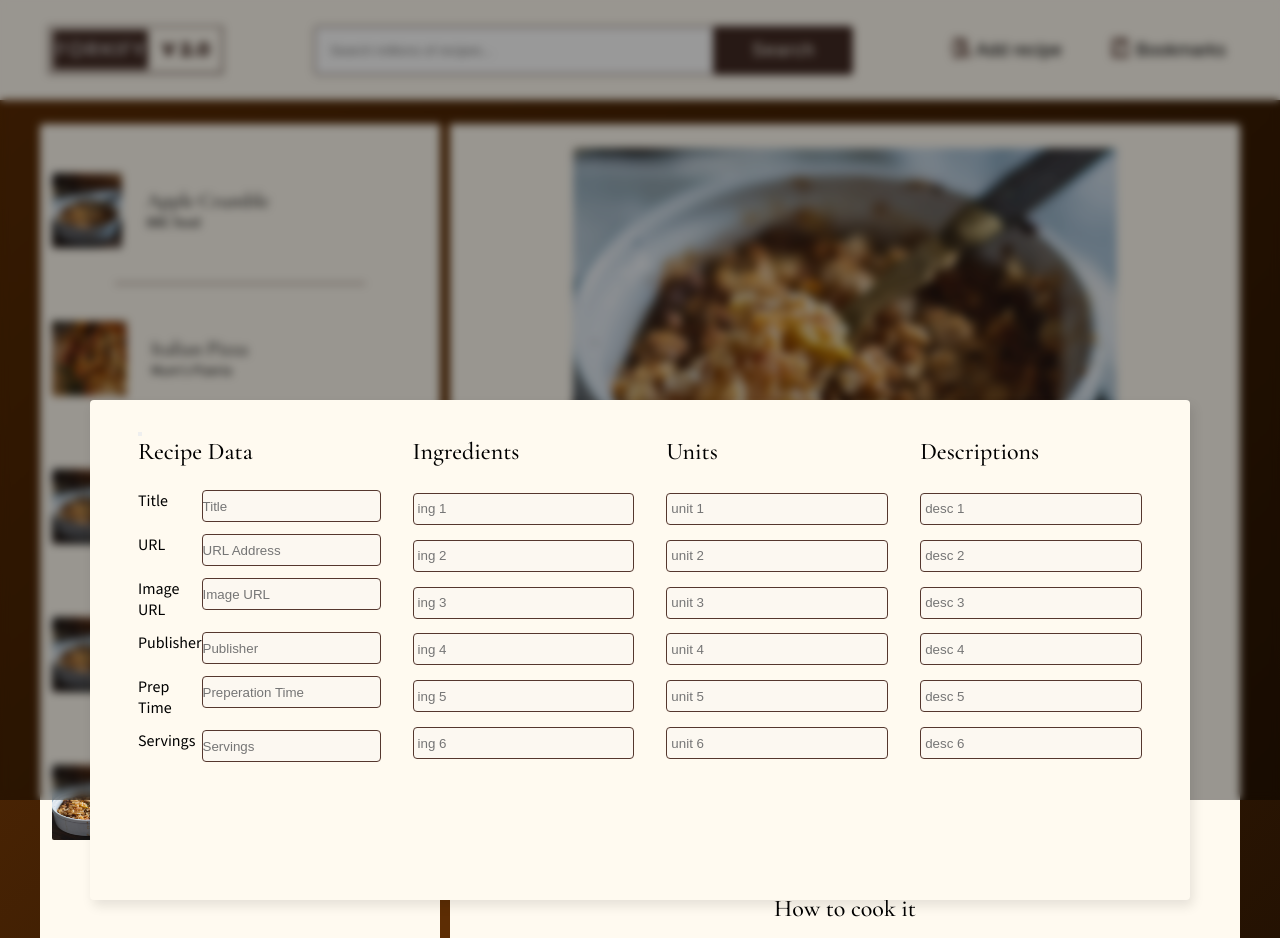
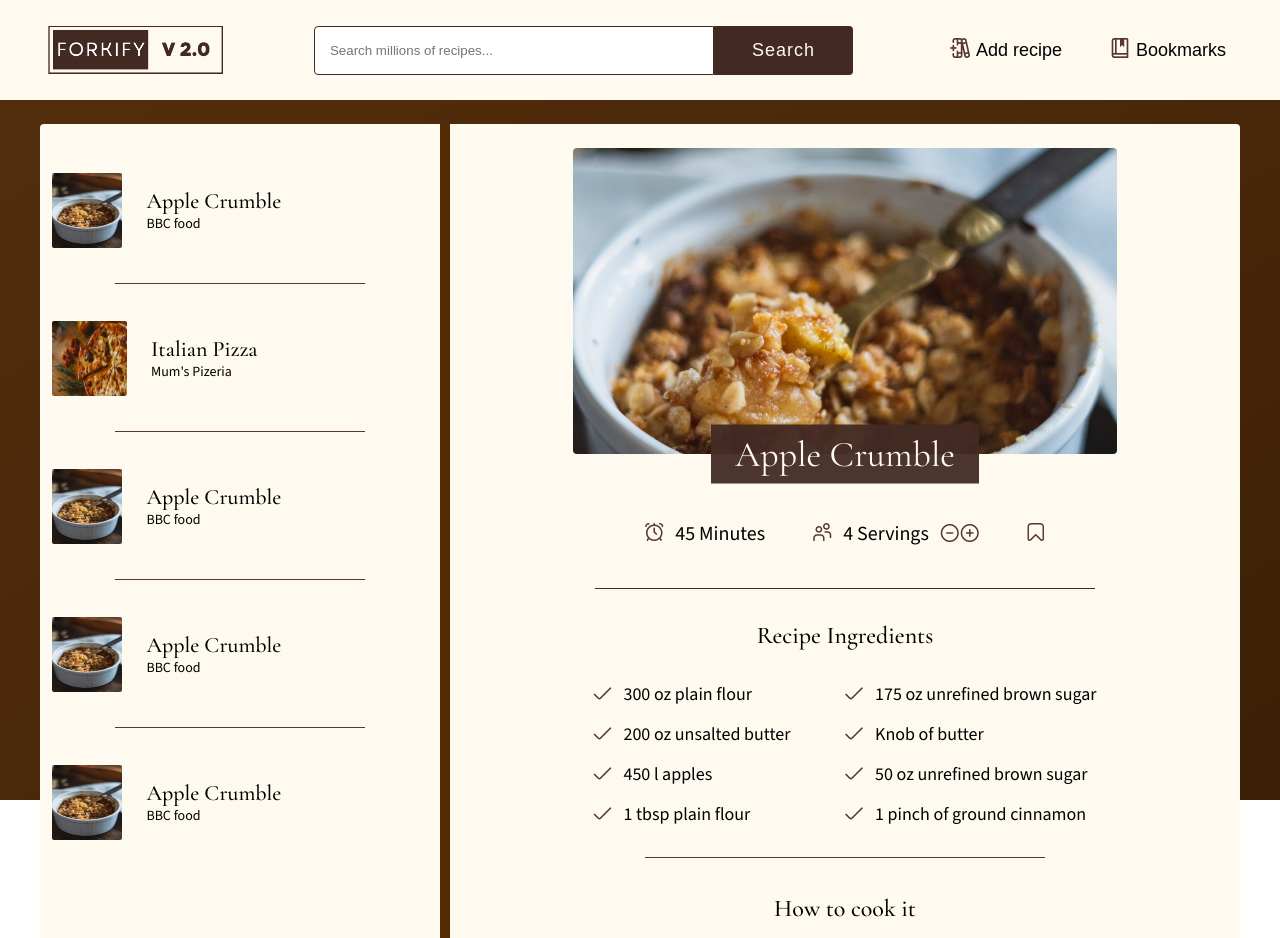
Before and after one commit to razgb/forkify-elegant, a website: page index.html in a window 1280 px wide. Shown: the top 938 px of the page. Drawn offline with nearby package versions, Linux system fonts and the light colour scheme.

Commit message:
Most design features complete

```diff
--- a/css/General.css
+++ b/css/General.css
@@ -2,6 +2,8 @@
 /* @import "~@flaticon/flaticon-uicons/css/regular/straight.css"; */
 @import url("https://cdn-uicons.flaticon.com/2.0.0/uicons-regular-straight/css/uicons-regular-straight.css");
 @import url("https://cdn-uicons.flaticon.com/2.0.0/uicons-regular-rounded/css/uicons-regular-rounded.css");
+@import url("https://cdn-uicons.flaticon.com/2.0.0/uicons-solid-rounded/css/uicons-solid-rounded.css");
+
 :root {
   --color-primary: #fffaf0;
   --color-primary-hover: rgb(247, 238, 222);
@@ -15,7 +17,19 @@
   --background-darker: rgb(22, 11, 1);
   /* --color-text: #190d01; */
 
-  --gradient: linear-gradient(to bottom right, rgb(93, 45, 4), rgb(30, 15, 2));
+  --gradient: linear-gradient(
+    to bottom right,
+    rgb(86, 42, 3),
+    rgb(59, 29, 3),
+    rgb(46, 23, 3)
+  );
+
+  --gradient-one: linear-gradient(
+    to bottom right,
+    rgb(84, 46, 14),
+    rgb(74, 40, 10),
+    rgb(59, 31, 6)
+  );
 }
 
 * {
@@ -31,15 +45,13 @@ html {
 
 body {
   font-family: "Source Sans 3", sans-serif;
-  background: var(--gradient);
   height: 100%;
 }
 
 /* .container {
 } */
-
+/*
 .overlay {
-  /* for chrome */
   -webkit-backdrop-filter: blur(4px);
 
   backdrop-filter: blur(4px);
@@ -51,7 +63,23 @@ body {
   position: fixed;
   top: 0;
   left: 0;
+} */
+
+.hidden {
+  display: none;
 }
+
+.background-layer {
+  position: fixed; /* Stays even when scrolling */
+  top: 0;
+  right: 0;
+  bottom: 0;
+  left: 0;
+  background: var(--gradient-one);
+  z-index: -100; /* Ensure it stays behind other content */
+}
+
+/* //////////////////////////////////////////////////////////////// */
 
 .main {
   max-width: 120rem;
@@ -62,9 +90,6 @@ body {
 
 .results-recipe-box {
   display: flex;
-  /* gap: 4.8rem; */
-  /* padding: 3.2rem; */
-  /* align-items: center; */
 }
 
 .header {
@@ -89,6 +114,7 @@ body {
   color: var(--color-primary);
 
   border: 2px solid transparent;
+  border-radius: 0.4rem;
   cursor: pointer;
   transition: all 0.2s ease;
 }
--- a/css/form.css
+++ b/css/form.css
@@ -7,10 +7,11 @@
 
   /* This Translates the element back 50% to the left. (Centering trick) */
   transform: translateX(-50%);
+  /* transform: translateY(-50%); */
 
   width: 110rem;
   height: 50rem;
-  padding: 2.4rem 4.8rem;
+  padding: 4.8rem;
   background-color: var(--color-primary);
 
   border-radius: 0.4rem;
@@ -20,33 +21,31 @@
   transition: all 0.3s;
 }
 
-/* find icon for this */
-/* .btn--close-modal {
-} */
+.btn--close-modal {
+  position: absolute;
+
+  top: 0;
+  right: 0;
+  transform: translate(-50%, 50%);
+
+  background: none;
+  border: none;
+  cursor: pointer;
+
+  font-size: 2rem;
+}
 
 .upload {
   display: grid;
-
   column-gap: 3.2rem;
-  row-gap: 4.8rem;
+  row-gap: 3.2rem;
   grid-template-columns: repeat(4, 1fr);
 }
 
 .upload__column {
   display: grid;
-  row-gap: 1.2rem;
   grid-template-columns: 1fr 1fr;
 }
-
-.column--1 .upload__input {
-  width: 15rem;
-}
-
-/* .column--1,
-.column--2,
-.column--3 {
-  width: 0.5fr;
-} */
 
 .upload__heading {
   grid-column: span 2;
@@ -56,41 +55,19 @@
   margin-bottom: 1.2rem;
 }
 
-/* THESE 2 ARE FOR UPLOAD__COLUMN 1 ONLY */
-.upload__label--col-1 {
-  font-size: 1.6rem;
-  /* margin-right: 0.6rem; */
-}
-
-.upload__input--col-1 {
-  height: 3.2rem;
-
-  background-color: var(--color-primary-lighter);
-  border-radius: 0.4rem;
-  border: 1px solid var(--color-secondary-lighter);
-}
-/*  */
-
 .upload__label {
   /* This makes the label fully disappear and have no affect on the DOM. */
   display: none;
 }
 
-/* .upload__label--width-zero {
-  display: none;
-} */
-
 .upload__input {
   grid-column: span 2;
-  /*
-  max-width: 20rem;
-  width: 20rem;
-  min-width: 10rem; */
-
   width: 100%;
-  /* width: 50%; */
   height: 3.2rem;
   padding-left: 0.4rem;
+  font-size: 1.6rem;
+  margin-bottom: 1.2rem;
+  color: #848484;
 
   background-color: var(--color-primary-lighter);
   border-radius: 0.4rem;
@@ -100,3 +77,9 @@
 .upload__input:focus {
   outline: none;
 }
+
+.upload__btn--form {
+  grid-column: 2 / span 2;
+  width: 30rem;
+  justify-self: center;
+}
--- a/css/nav.css
+++ b/css/nav.css
@@ -30,6 +30,7 @@
   width: 40rem;
   padding: 15px;
   border: 1px solid var(--color-secondary);
+  background-color: #fff;
 
   border-top-left-radius: 0.4rem;
   border-bottom-left-radius: 0.4rem;
@@ -40,8 +41,7 @@
 }
 
 .btnForm {
-  border-top-right-radius: 0.4rem;
-  border-bottom-right-radius: 0.4rem;
+  border-radius: 0 0.4rem 0.4rem 0;
 }
 
 .nav {
--- a/css/recipe.css
+++ b/css/recipe.css
@@ -3,7 +3,7 @@
   gap: 1.2rem;
   padding: 2.4rem;
 
-  border-left: 1rem solid rgb(93, 45, 4);
+  border-left: 1rem solid rgb(86, 42, 3);
 }
 
 .recipe__figure {
@@ -43,13 +43,6 @@
   gap: 4.8rem;
 }
 
-.recipe__details {
-  height: 4rem;
-  display: flex;
-  align-items: center;
-  gap: 1.2rem;
-}
-
 .recipe__img {
   /* Both divisible by 16 and 9 respectively. */
   /* width: 64rem;
@@ -77,23 +70,40 @@
   left: 0;
 }
 
-.recipe__icon {
-  font-size: 1.6rem;
-  color: var(--color-secondary-lighter);
+.recipe__details {
+  height: 4rem;
+  display: flex;
+  align-items: center;
+  gap: 1.2rem;
 }
 
-/* Plus and Minus icons */
-.serving__icon:hover {
-  transform: translateY(-0.5rem);
-  cursor: pointer;
-  transition: all 0.2s ease;
+.recipe__icon {
+  font-size: 1.8rem;
+  color: var(--color-secondary-lighter);
+  transform: translateY(0.2rem);
 }
 
+/* This is the  */
 .recipe__info {
   display: block;
   font-size: 2rem;
   font-weight: 300;
-  height: 100%;
+}
+
+.change-serving-container {
+  transform: translateY(0.2rem);
+}
+
+/* Plus and Minus icons */
+.serving__icon {
+  background-color: var(--color-primary);
+  border: none;
+}
+
+.serving__icon:hover {
+  transform: translateY(-0.1rem);
+  cursor: pointer;
+  transition: all 0.2s ease;
 }
 
 /* //////////////////////////////////////////////////////////////////////////////////////////////////////////////////// */
--- a/css/results.css
+++ b/css/results.css
@@ -65,7 +65,7 @@
 .search__heading {
   font-family: "Cormorant Garamond", serif;
   font-weight: 500;
-  font-size: 2rem;
+  font-size: 2.2rem;
 }
 
 .search__subheading {
@@ -73,3 +73,76 @@
   font-size: 1.4rem;
   font-weight: 300;
 }
+
+/* ///////////////////////////////////////////////////////////////////////////////////////////////////////// */
+.bookmark__item {
+  display: flex;
+  align-items: center;
+
+  gap: 1.2rem;
+  padding: 1.2rem;
+
+  width: 25rem;
+  height: 8rem;
+
+  transition: all 0.2s;
+}
+
+.bookmark__item:hover {
+  background-color: var(--color-primary-hover);
+}
+
+.bookmark__item::after {
+  content: "";
+  position: absolute;
+  bottom: -1.2rem;
+  left: 50%;
+  width: 15rem;
+  height: 1px;
+  background: var(--color-secondary-lighter);
+  transform: translateX(-50%);
+}
+
+.bookmark__img {
+  width: 5rem;
+  height: 5rem;
+}
+
+.bookmark__content {
+  display: flex;
+  flex-direction: column;
+  gap: 0.4rem;
+}
+
+/* .bookmark__link {
+} */
+
+.bookmark__heading {
+  font-family: "Cormorant, Garamond", serif;
+
+  font-size: 1.4rem;
+  font-weight: 400;
+}
+
+.bookmark__subheading {
+  font-size: 1.2rem;
+  font-weight: 300;
+}
+
+/* .bookmark__btn {
+  background-color: var(--color-primary);
+  border: none;
+  cursor: pointer;
+}
+.bookmark__btn:hover {
+  fill: var(--color-secondary-lighter);
+} */
+
+.bookmark__icon {
+  font-size: 2rem;
+}
+
+.bookmark__icon:hover {
+  /* color: var(--color-secondary); */
+  fill: var(--color-secondary);
+}
--- a/index.html
+++ b/index.html
@@ -25,9 +25,12 @@
 
     <!-- Icons  -->
   </head>
+
   <body>
     <div class="container">
       <div class="overlay"></div>
+      <div class="background-layer"></div>
+
       <!-- Contains brand image, search bar, and [add recipe, bookmarks] -->
       <header class="header">
         <img
@@ -121,6 +124,19 @@
                   <span class="search__subheading">BBC food</span>
                 </div>
               </li>
+
+              <!-- <li class="bookmark__item">
+                <img
+                  src="images/apple-crumble.avif"
+                  alt=""
+                  class="bookmark__img"
+                />
+                <div class="bookmark__content">
+                  <a href="" class="bookmark__link"></a>
+                  <h3 class="bookmark__heading">Apple Crumble</h3>
+                  <span class="bookmark__subheading">BBC food</span>
+                </div>
+              </li> -->
             </ul>
           </div>
 
@@ -131,9 +147,8 @@
 
               <div class="recipe__detail--container">
                 <div class="recipe__details">
-                  <div>
-                    <i class="recipe__icon fi fi-rr-alarm-clock"></i>
-                  </div>
+                  <i class="recipe__icon fi fi-rr-alarm-clock"></i>
+
                   <span class="recipe__info"
                     ><strong class="ingredient__highlight">45</strong> Minutes
                   </span>
@@ -145,13 +160,19 @@
                     ><strong class="ingredient__highlight">4</strong>
                     Servings</span
                   >
-                  <div>
-                    <i
-                      class="recipe__icon serving__icon fi fi-rr-minus-circle"
-                    ></i>
-                    <i class="recipe__icon serving__icon fi fi-rs-add"></i>
+
+                  <div class="change-serving-container">
+                    <button class="serving__icon">
+                      <i class="recipe__icon fi fi-rr-minus-circle"></i>
+                    </button>
+                    <button class="serving__icon">
+                      <i class="recipe__icon fi fi-rs-add"></i>
+                    </button>
                   </div>
                 </div>
+
+                <!-- <button class="bookmark__btn"></button> -->
+                <i class="recipe__icon bookmark__icon fi fi-rr-bookmark"></i>
               </div>
             </section>
 
@@ -160,48 +181,65 @@
               <ul class="recipe__ingredients--list">
                 <li class="recipe__ingredient">
                   <i class="recipe__icon fi fi-rs-check"></i>
-                  <strong class="ingredient__highlight">300</strong>oz plain
-                  flour
+                  <div>
+                    <strong class="ingredient__highlight">300</strong> oz plain
+                    flour
+                  </div>
                 </li>
 
                 <li class="recipe__ingredient">
                   <i class="recipe__icon fi fi-rs-check"></i>
-                  <strong class="ingredient__highlight">175</strong>oz unrefined
-                  brown sugar
+                  <div>
+                    <strong class="ingredient__highlight">175</strong> oz
+                    unrefined brown sugar
+                  </div>
                 </li>
 
                 <li class="recipe__ingredient">
                   <i class="recipe__icon fi fi-rs-check"></i>
-                  <strong class="ingredient__highlight">200</strong>oz unsalted
-                  butter
+                  <div>
+                    <strong class="ingredient__highlight">200</strong> oz
+                    unsalted butter
+                  </div>
                 </li>
 
                 <li class="recipe__ingredient">
                   <i class="recipe__icon fi fi-rs-check"></i>
-                  <strong class="ingredient__highlight">Knob</strong>of butter
+                  <div>
+                    <strong class="ingredient__highlight">Knob</strong> of
+                    butter
+                  </div>
                 </li>
 
                 <li class="recipe__ingredient">
                   <i class="recipe__icon fi fi-rs-check"></i>
-                  <strong class="ingredient__highlight">450</strong>l apples
+                  <div>
+                    <strong class="ingredient__highlight">450</strong> l apples
+                  </div>
                 </li>
 
                 <li class="recipe__ingredient">
                   <i class="recipe__icon fi fi-rs-check"></i>
-                  <strong class="ingredient__highlight">50</strong>oz unrefined
-                  brown sugar
+                  <div>
+                    <strong class="ingredient__highlight">50</strong> oz
+                    unrefined brown sugar
+                  </div>
                 </li>
 
                 <li class="recipe__ingredient">
                   <i class="recipe__icon fi fi-rs-check"></i>
-                  <strong class="ingredient__highlight">1</strong>tbsp plain
-                  flour
+                  <div>
+                    <strong class="ingredient__highlight">1</strong> tbsp plain
+                    flour
+                  </div>
                 </li>
 
                 <li class="recipe__ingredient">
                   <i class="recipe__icon fi fi-rs-check"></i>
-                  <strong class="ingredient__highlight">1</strong>pinch of
-                  ground cinnamon
+                  <div>
+                    <strong class="ingredient__highlight">1</strong> pinch of
+                    ground cinnamon
+                  </div>
                 </li>
               </ul>
             </section>
@@ -221,8 +259,10 @@
         </div>
       </main>
 
-      <div class="add-recipe-window">
-        <button class="btn--close-modal"></button>
+      <div class="add-recipe-window hidden">
+        <button class="btn--close-modal">
+          <i class="fi fi-rs-cross"></i>
+        </button>
 
         <!-- GRID CONTAINER -->
         <form class="upload">
@@ -230,69 +270,63 @@
           <div class="upload__column column--1">
             <h3 class="upload__heading">Recipe Data</h3>
 
-            <label class="upload__label--col-1" for="title">Title</label>
+            <label class="upload__label" for="title">Title</label>
             <input
               required
               type="text"
               name="title"
               id="title"
-              class="upload__input--col-1"
+              class="upload__input"
               placeholder="Title"
             />
 
-            <label class="upload__label--col-1" for="url">URL</label>
+            <label class="upload__label" for="url">URL</label>
             <input
               required
               type="text"
               name="url"
               id="url"
-              class="upload__input--col-1"
+              class="upload__input"
               placeholder="URL Address"
             />
 
-            <label class="upload__label--col-1" for="image-url"
-              >Image URL</label
-            >
+            <label class="upload__label" for="image-url">Image URL</label>
             <input
               required
               type="text"
               name="image-url"
               id="image-url"
-              class="upload__input--col-1"
+              class="upload__input"
               placeholder="Image URL"
             />
 
-            <label class="upload__label--col-1" for="publisher"
-              >Publisher</label
-            >
+            <label class="upload__label" for="publisher">Publisher</label>
             <input
               required
               type="text"
               name="publisher"
               id="publisher"
-              class="upload__input--col-1"
+              class="upload__input"
               placeholder="Publisher"
             />
 
-            <label class="upload__label--col-1" for="prep-time"
-              >Prep Time</label
-            >
+            <label class="upload__label" for="prep-time">Prep Time</label>
             <input
               required
               type="text"
               name="prep-time"
               id="prep-time"
-              class="upload__input--col-1"
+              class="upload__input"
               placeholder="Preperation Time"
             />
 
-            <label class="upload__label--col-1" for="servings">Servings</label>
+            <label class="upload__label" for="servings">Servings</label>
             <input
               required
               type="text"
               name="servings"
               id="servings"
-              class="upload__input--col-1"
+              class="upload__input"
               placeholder="Servings"
             />
           </div>
@@ -309,7 +343,7 @@
               id="ing-1"
               name="ing-1"
               class="upload__input"
-              placeholder="ing 1"
+              placeholder="Ingredient 1"
             />
 
             <label for="ing-2" class="upload__label"></label>
@@ -319,7 +353,7 @@
               id="ing-2"
               name="ing-2"
               class="upload__input"
-              placeholder="ing 2"
+              placeholder="Ingredient 2"
             />
 
             <label for="ing-3" class="upload__label"></label>
@@ -329,7 +363,7 @@
               id="ing-3"
               name="ing-3"
               class="upload__input"
-              placeholder="ing 3"
+              placeholder="Ingredient 3"
             />
 
             <label for="ing-4" class="upload__label"></label>
@@ -338,7 +372,7 @@
               id="ing-4"
               name="ing-4"
               class="upload__input"
-              placeholder="ing 4"
+              placeholder="Ingredient 4"
             />
 
             <label for="ing-5" class="upload__label"></label>
@@ -347,7 +381,7 @@
               id="ing-5"
               name="ing-5"
               class="upload__input"
-              placeholder="ing 5"
+              placeholder="Ingredient 5"
             />
 
             <label for="ing-6" class="upload__label"></label>
@@ -356,7 +390,7 @@
               id="ing-6"
               name="ing-6"
               class="upload__input"
-              placeholder="ing 6"
+              placeholder="Ingredient 6"
             />
           </div>
 
@@ -371,7 +405,7 @@
               id="unit-1"
               name="unit-1"
               class="upload__input"
-              placeholder="unit 1"
+              placeholder="Unit 1"
             />
 
             <label for="unit-2" class="upload__label"></label>
@@ -381,7 +415,7 @@
               id="unit-2"
               name="unit-2"
               class="upload__input"
-              placeholder="unit 2"
+              placeholder="Unit 2"
             />
 
             <label for="unit-3" class="upload__label"></label>
@@ -391,7 +425,7 @@
               id="unit-3"
               name="unit-3"
               class="upload__input"
-              placeholder="unit 3"
+              placeholder="Unit 3"
             />
 
             <label for="unit-4" class="upload__label"></label>
@@ -400,7 +434,7 @@
               id="unit-4"
               name="unit-4"
               class="upload__input"
-              placeholder="unit 4"
+              placeholder="Unit 4"
             />
 
             <label for="unit-5" class="upload__label"></label>
@@ -409,7 +443,7 @@
               id="unit-5"
               name="unit-5"
               class="upload__input"
-              placeholder="unit 5"
+              placeholder="Unit 5"
             />
 
             <label for="unit-6" class="upload__label"></label>
@@ -418,7 +452,7 @@
               id="unit-6"
               name="unit-6"
               class="upload__input"
-              placeholder="unit 6"
+              placeholder="Unit 6"
             />
           </div>
 
@@ -433,7 +467,7 @@
               id="desc-1"
               name="desc-1"
               class="upload__input"
-              placeholder="desc 1"
+              placeholder="Description 1"
             />
 
             <label for="desc-2" class="upload__label"></label>
@@ -443,7 +477,7 @@
               id="desc-2"
               name="desc-2"
               class="upload__input"
-              placeholder="desc 2"
+              placeholder="Description 2"
             />
 
             <label for="desc-3" class="upload__label"></label>
@@ -453,7 +487,7 @@
               id="desc-3"
               name="desc-3"
               class="upload__input"
-              placeholder="desc 3"
+              placeholder="Description 3"
             />
 
             <label for="desc-4" class="upload__label"></label>
@@ -462,7 +496,7 @@
               id="desc-4"
               name="desc-4"
               class="upload__input"
-              placeholder="desc 4"
+              placeholder="Description 4"
             />
 
             <label for="desc-5" class="upload__label"></label>
@@ -471,7 +505,7 @@
               id="desc-5"
               name="desc-5"
               class="upload__input"
-              placeholder="desc 5"
+              placeholder="Description 5"
             />
 
             <label for="desc-6" class="upload__label"></label>
@@ -480,9 +514,10 @@
               id="desc-6"
               name="desc-6"
               class="upload__input"
-              placeholder="desc 6"
+              placeholder="Description 6"
             />
           </div>
+          <button class="btn upload__btn--form">Submit</button>
         </form>
       </div>
     </div>
```
